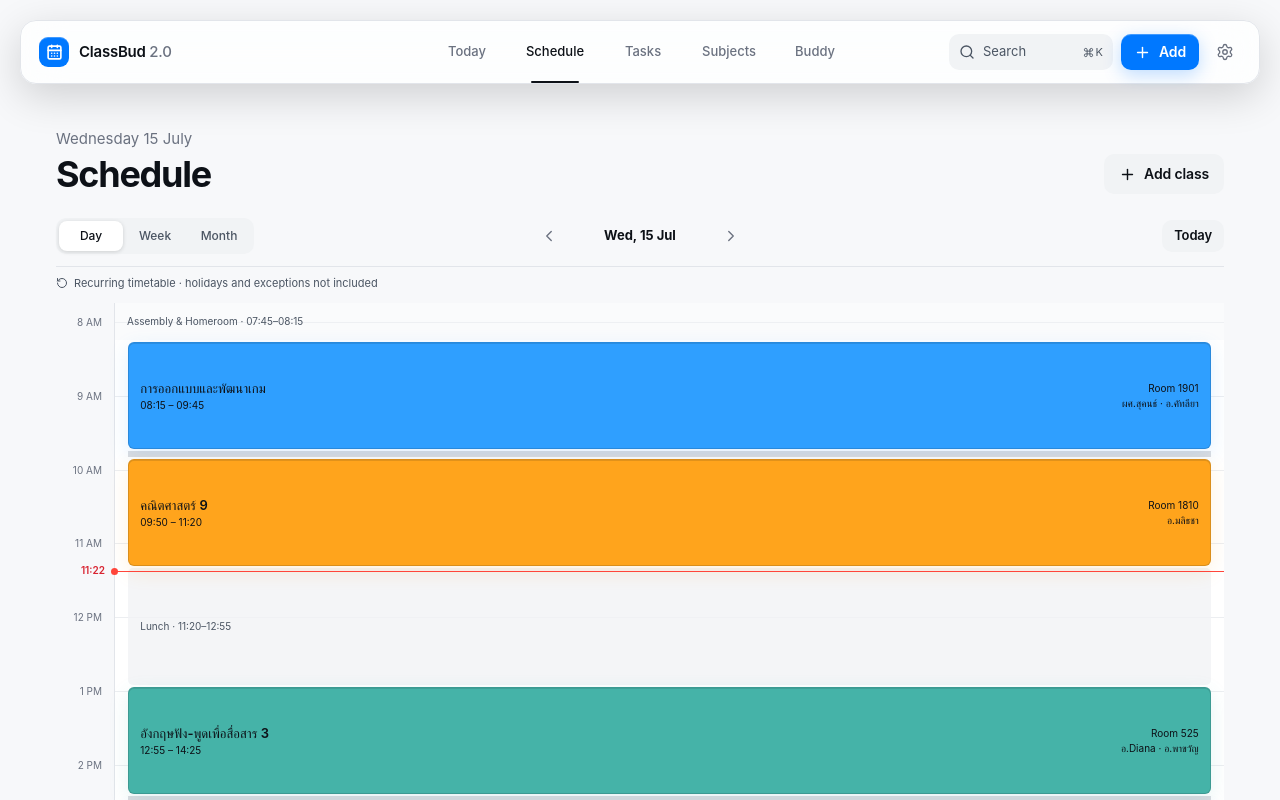
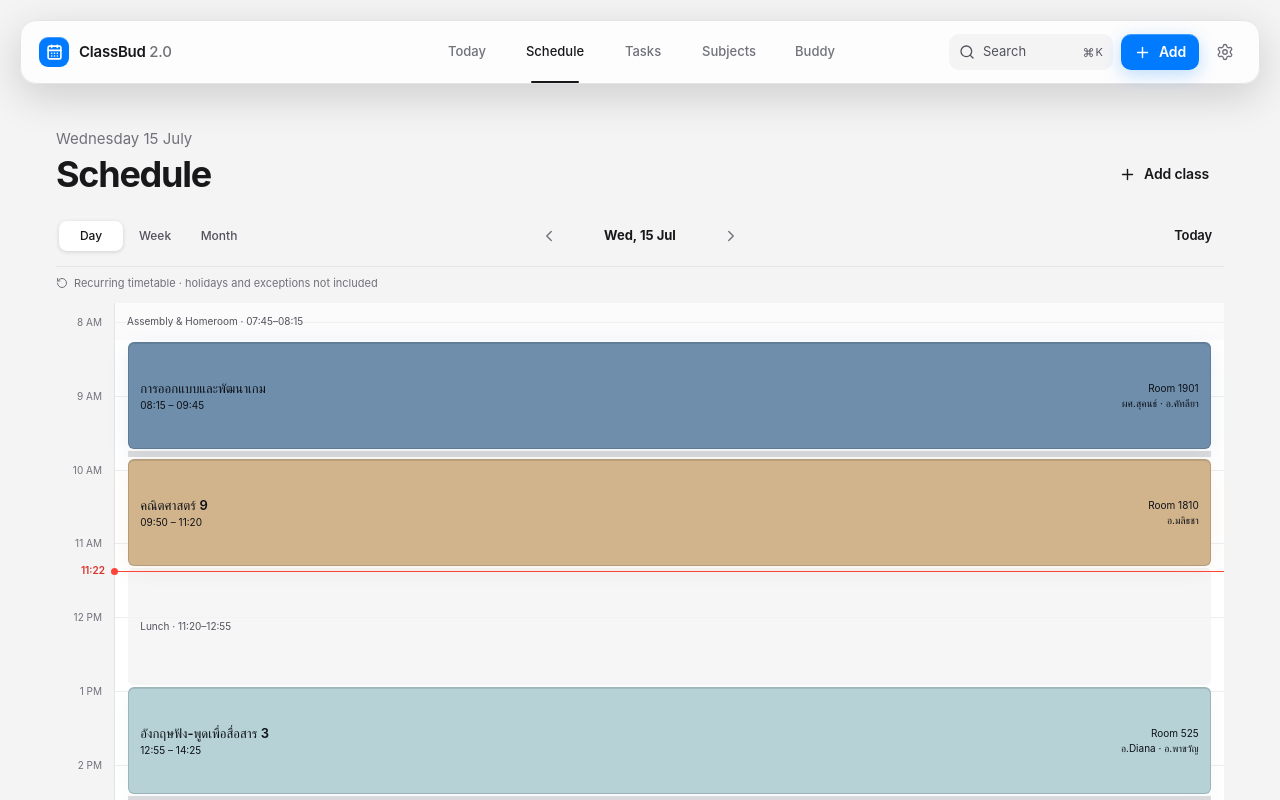
Before and after one commit to DPINE8302/ClassBud, a React (Vite) app: page /schedule in a window 1280 px wide. Shown: the top 800 px of the page. Built offline with nearby package versions, Linux system fonts and the light colour scheme.

Commit message:
Adopt Classdy theme and polish subjects

```diff
--- a/index.html
+++ b/index.html
@@ -3,8 +3,8 @@
   <head>
     <meta charset="UTF-8" />
     <meta name="viewport" content="width=device-width, initial-scale=1.0, viewport-fit=cover" />
-    <meta name="theme-color" content="#000000" media="(prefers-color-scheme: dark)" />
-    <meta name="theme-color" content="#F7F8FA" media="(prefers-color-scheme: light)" />
+    <meta name="theme-color" content="#18181B" media="(prefers-color-scheme: dark)" />
+    <meta name="theme-color" content="#F4F4F5" media="(prefers-color-scheme: light)" />
     <meta name="description" content="ClassBud 2.0 — your offline M.5 timetable, tasks, notes, and Buddy assistant." />
     <meta name="apple-mobile-web-app-capable" content="yes" />
     <meta name="mobile-web-app-capable" content="yes" />
--- a/src/styles.css
+++ b/src/styles.css
@@ -5,102 +5,102 @@
   font-family: -apple-system, BlinkMacSystemFont, "Segoe UI", "Noto Sans Thai Variable", sans-serif;
   font-synthesis: none;
   font-kerning: normal;
-  --canvas: #f7f8fa;
+  --canvas: #f4f4f5;
   --shell: #ffffff;
   --surface: #ffffff;
-  --raised: #f1f3f5;
-  --raised-strong: #e8ebef;
-  --label: #0d1117;
-  --secondary: #6b7280;
-  --secondary-strong: #4b5563;
-  --tertiary: #4b5563;
-  --separator: #e2e5ea;
-  --separator-soft: rgba(226, 229, 234, 0.64);
-  --accent: #0078ff;
-  --accent-hover: #2f9fff;
-  --accent-solid: #0078ff;
-  --accent-text: #0066d9;
-  --danger: #ff3541;
-  --success: #008377;
-  --now-label: #d82431;
-  --focus: #0078ff;
+  --raised: #f4f4f5;
+  --raised-strong: #e4e4e7;
+  --label: #18181b;
+  --secondary: #71717a;
+  --secondary-strong: #52525b;
+  --tertiary: #71717a;
+  --separator: #e4e4e7;
+  --separator-soft: rgba(228, 228, 231, 0.64);
+  --accent: #007aff;
+  --accent-hover: #0066eb;
+  --accent-solid: #007aff;
+  --accent-text: #0066d6;
+  --danger: #ff3b30;
+  --success: #34c759;
+  --now-label: #d93229;
+  --focus: #007aff;
   --glass: rgba(255, 255, 255, 0.76);
   --shadow: 0 24px 70px rgba(0, 0, 0, 0.16);
-  /* ClassBud spectrum: Sky, Moss, Pineapple, Raspberry, Deep Sea, and Grape. */
-  --blue: #2f9fff;
-  --cyan: #45b3a8;
-  --amber: #ffa41c;
-  --rose: #ff555f;
-  --slate: #3f51b5;
-  --flipped: #684bd8;
-  --self-study: #009688;
+  /* Classdy subject palette, retained as semantic ClassBud accents. */
+  --blue: #6e8eac;
+  --cyan: #b6d2d6;
+  --amber: #d2b48c;
+  --rose: #bc8f8f;
+  --slate: #456882;
+  --flipped: #af52de;
+  --self-study: #34c759;
   background: var(--canvas);
   color: var(--label);
 }
 
 :root[data-theme="dark"] {
   color-scheme: dark;
-  --canvas: #000000;
-  --shell: #1c1c1e;
-  --surface: #1c1c1e;
-  --raised: #2c2c2e;
-  --raised-strong: #3a3a3c;
-  --label: #f5f5f7;
-  --secondary: #a1a1a6;
-  --secondary-strong: #c7c7cc;
-  --tertiary: #8e8e93;
-  --separator: rgba(255, 255, 255, 0.14);
-  --separator-soft: rgba(255, 255, 255, 0.08);
-  --accent: #2f9fff;
-  --accent-hover: #beddff;
-  --accent-solid: #0078ff;
-  --accent-text: #2f9fff;
-  --danger: #ff555f;
-  --success: #45b3a8;
-  --now-label: #ff555f;
-  --focus: #2f9fff;
-  --glass: rgba(28, 28, 30, 0.78);
+  --canvas: #18181b;
+  --shell: #27272a;
+  --surface: #27272a;
+  --raised: #3f3f46;
+  --raised-strong: #52525b;
+  --label: #fafafa;
+  --secondary: #a1a1aa;
+  --secondary-strong: #d4d4d8;
+  --tertiary: #71717a;
+  --separator: #3f3f46;
+  --separator-soft: rgba(63, 63, 70, 0.64);
+  --accent: #007aff;
+  --accent-hover: #0066eb;
+  --accent-solid: #007aff;
+  --accent-text: #62a8ff;
+  --danger: #ff3b30;
+  --success: #34c759;
+  --now-label: #ff453a;
+  --focus: #0a84ff;
+  --glass: rgba(24, 24, 27, 0.8);
   --shadow: 0 28px 80px rgba(0, 0, 0, 0.55);
-  --blue: #2f9fff;
-  --cyan: #45b3a8;
-  --amber: #ffa41c;
-  --rose: #ff555f;
-  --slate: #3f51b5;
-  --flipped: #684bd8;
-  --self-study: #009688;
+  --blue: #6e8eac;
+  --cyan: #b6d2d6;
+  --amber: #d2b48c;
+  --rose: #bc8f8f;
+  --slate: #456882;
+  --flipped: #af52de;
+  --self-study: #34c759;
 }
 
 @media (prefers-color-scheme: dark) {
   :root:not([data-theme="light"]) {
     color-scheme: dark;
-    --canvas: #000000;
-    --shell: #1c1c1e;
-    --surface: #1c1c1e;
-    --raised: #2c2c2e;
-    --raised-strong: #3a3a3c;
-    --label: #f5f5f7;
-    --secondary: #a1a1a6;
-    --secondary-strong: #c7c7cc;
-    --tertiary: #8e8e93;
-    --separator: rgba(255, 255, 255, 0.14);
-    --separator-soft: rgba(255, 255, 255, 0.08);
-    --accent: #2f9fff;
-    --accent-hover: #beddff;
-    --accent-solid: #0078ff;
-    --accent-text: #2f9fff;
-    --danger: #ff555f;
-    --success: #45b3a8;
-    --now-label: #ff555f;
-    --focus: #2f9fff;
-    --glass: rgba(28, 28, 30, 0.78);
+    --canvas: #18181b;
+    --shell: #27272a;
+    --surface: #27272a;
+    --raised: #3f3f46;
+    --raised-strong: #52525b;
+    --label: #fafafa;
+    --secondary: #a1a1aa;
+    --secondary-strong: #d4d4d8;
+    --tertiary: #71717a;
+    --separator: #3f3f46;
+    --separator-soft: rgba(63, 63, 70, 0.64);
+    --accent: #007aff;
+    --accent-hover: #0066eb;
+    --accent-solid: #007aff;
+    --accent-text: #62a8ff;
+    --danger: #ff3b30;
+    --success: #34c759;
+    --now-label: #ff453a;
+    --focus: #0a84ff;
+    --glass: rgba(24, 24, 27, 0.8);
     --shadow: 0 28px 80px rgba(0, 0, 0, 0.55);
-    --blue: #2f9fff;
-    --cyan: #45b3a8;
-    --amber: #ffa41c;
-    --rose: #ff555f;
-    --slate: #3f51b5;
-    --flipped: #684bd8;
-    --self-study: #009688;
+    --blue: #6e8eac;
+    --cyan: #b6d2d6;
+    --amber: #d2b48c;
+    --rose: #bc8f8f;
+    --slate: #456882;
+    --flipped: #af52de;
+    --self-study: #34c759;
   }
 }
 
@@ -265,15 +265,15 @@ dialog.modal::backdrop { background: rgba(0,0,0,.5); backdrop-filter: blur(5px);
 
 [data-tone="blue"] { --tone: var(--accent); }
 [data-tone="green"] { --tone: var(--success); }
-[data-tone="amber"] { --tone: #ffa41c; }
+[data-tone="amber"] { --tone: #ff9500; }
 [data-tone="rose"] { --tone: var(--danger); }
-[data-tone="purple"] { --tone: #684bd8; }
+[data-tone="purple"] { --tone: #af52de; }
 [data-accent="blue"] { --event-color: var(--blue); --event-ink: #0d1117; }
 [data-accent="cyan"] { --event-color: var(--cyan); --event-ink: #0d1117; }
 [data-accent="amber"] { --event-color: var(--amber); --event-ink: #0d1117; }
 [data-accent="rose"] { --event-color: var(--rose); --event-ink: #0d1117; }
 [data-accent="slate"] { --event-color: var(--slate); --event-ink: #ffffff; }
-[data-accent="flipped"] { --event-color: var(--flipped); --event-ink: #ffffff; }
+[data-accent="flipped"] { --event-color: var(--flipped); --event-ink: #0d1117; }
 [data-accent="self-study"] { --event-color: var(--self-study); --event-ink: #0d1117; }
 
 /* Today */
@@ -457,13 +457,16 @@ dialog.modal::backdrop { background: rgba(0,0,0,.5); backdrop-filter: blur(5px);
 
 /* Subjects */
 .subjects-grid { display: grid; grid-template-columns: repeat(3, minmax(0, 1fr)); gap: 14px; }
-.subject-card { position: relative; min-width: 0; padding: 18px; overflow: hidden; border: 1px solid var(--separator); border-radius: 14px; background: var(--surface); }
-.subject-card::before { position: absolute; inset: 0 auto 0 0; width: 3px; background: var(--event-color); content: ""; }
+.subject-card { position: relative; min-width: 0; padding: 18px; overflow: hidden; border: 1px solid color-mix(in srgb, var(--event-color) 24%, var(--separator)); border-radius: 16px; background: linear-gradient(145deg, color-mix(in srgb, var(--event-color) 14%, var(--surface)) 0%, color-mix(in srgb, var(--event-color) 5%, var(--surface)) 48%, var(--surface) 100%); box-shadow: inset 0 1px 0 rgba(255,255,255,.08), 0 12px 34px rgba(0,0,0,.08); isolation: isolate; transition: transform 220ms cubic-bezier(.2,.8,.2,1), border-color 220ms ease, box-shadow 220ms ease; }
+.subject-card::before { position: absolute; z-index: -1; top: -70px; right: -50px; width: 190px; height: 190px; border-radius: 50%; background: radial-gradient(circle, color-mix(in srgb, var(--event-color) 28%, transparent) 0%, transparent 70%); content: ""; pointer-events: none; }
+.subject-card::after { position: absolute; z-index: -1; inset: 0; border-radius: inherit; background: linear-gradient(115deg, rgba(255,255,255,.09), transparent 32%); content: ""; pointer-events: none; }
+.subject-card:hover, .subject-card:focus-within { border-color: color-mix(in srgb, var(--event-color) 52%, var(--separator)); box-shadow: inset 0 1px 0 rgba(255,255,255,.13), 0 18px 44px color-mix(in srgb, var(--event-color) 14%, rgba(0,0,0,.2)); transform: translateY(-4px); }
 .subject-card > header { display: flex; align-items: center; gap: 9px; margin-bottom: 14px; }
-.subject-card__icon { display: grid; width: 34px; height: 34px; place-items: center; border-radius: 9px; color: var(--event-ink, #fff); background: var(--event-color); }
+.subject-card__icon { display: grid; width: 38px; height: 38px; place-items: center; border: 1px solid color-mix(in srgb, var(--event-color) 56%, white); border-radius: 11px; color: var(--event-ink, #fff); background: linear-gradient(145deg, color-mix(in srgb, var(--event-color) 78%, white), var(--event-color)); box-shadow: inset 0 1px 0 rgba(255,255,255,.25), 0 8px 20px color-mix(in srgb, var(--event-color) 22%, transparent); }
 .subject-card__icon svg { width: 16px; height: 16px; }
-.subject-card__code { color: var(--secondary); font-size: 11px; font-weight: 600; }
-.subject-card__actions { display: flex; margin-left: auto; }
+.subject-card__code { color: var(--secondary-strong); font-size: 11px; font-weight: 600; letter-spacing: .02em; }
+.subject-card__actions { display: flex; margin-left: auto; opacity: .62; transition: opacity 160ms ease; }
+.subject-card:hover .subject-card__actions, .subject-card:focus-within .subject-card__actions { opacity: 1; }
 .subject-card h2 { font-size: 18px; font-weight: 600; line-height: 1.45; }
 .subject-card > p { min-height: 36px; color: var(--secondary); font-size: 12px; }
 .subject-card dl { display: grid; grid-template-columns: 1fr 1fr; gap: 10px; margin: 16px 0 12px; padding: 12px 0; border-block: 1px solid var(--separator-soft); }
@@ -471,7 +474,7 @@ dialog.modal::backdrop { background: rgba(0,0,0,.5); backdrop-filter: blur(5px);
 .subject-card dt svg { width: 11px; height: 11px; }
 .subject-card dd { margin: 3px 0 0; overflow-wrap: anywhere; font-size: 11px; font-weight: 500; }
 .subject-schedule { display: flex; flex-wrap: wrap; gap: 6px; }
-.subject-schedule > span { display: grid; grid-template-columns: auto auto; gap: 0 5px; align-items: center; padding: 5px 7px; border-radius: 7px; color: var(--secondary-strong); background: var(--raised); font-size: 9px; }
+.subject-schedule > span { display: grid; grid-template-columns: auto auto; gap: 0 5px; align-items: center; padding: 6px 8px; border: 1px solid color-mix(in srgb, var(--event-color) 18%, transparent); border-radius: 8px; color: var(--secondary-strong); background: color-mix(in srgb, var(--event-color) 10%, var(--raised)); font-size: 9px; }
 .subject-schedule > span strong { color: var(--label); }
 .subject-schedule > span small { grid-column: 1 / -1; color: var(--tertiary); font-size: 8px; }
 
--- a/src/ui/views/SubjectsView.tsx
+++ b/src/ui/views/SubjectsView.tsx
@@ -14,7 +14,7 @@ export function SubjectsView({ state, onAddSubject, onEditSubject, onDeleteSubje
     <div className="page page--subjects">
       <header className="page-heading page-heading--with-action">
         <div><p>M.5 IM · Semester 1 · 2569 (2026)</p><h1>Subjects</h1></div>
-        <button className="primary-button" type="button" onClick={onAddSubject}><Plus aria-hidden="true" /> New subject</button>
+        <button className="primary-button" type="button" onClick={onAddSubject}><Plus aria-hidden="true" /><span>New subject</span></button>
       </header>
       <div className="subjects-grid">
         {state.subjects.map((subject) => {
--- a/vite.config.ts
+++ b/vite.config.ts
@@ -24,8 +24,8 @@ export default defineConfig({
         scope: "/",
         display: "standalone",
         display_override: ["fullscreen", "standalone"],
-        background_color: "#000000",
-        theme_color: "#000000",
+        background_color: "#18181B",
+        theme_color: "#18181B",
         categories: ["education", "productivity"],
         icons: [
           { src: "/classbud-192.png", sizes: "192x192", type: "image/png" },
```
